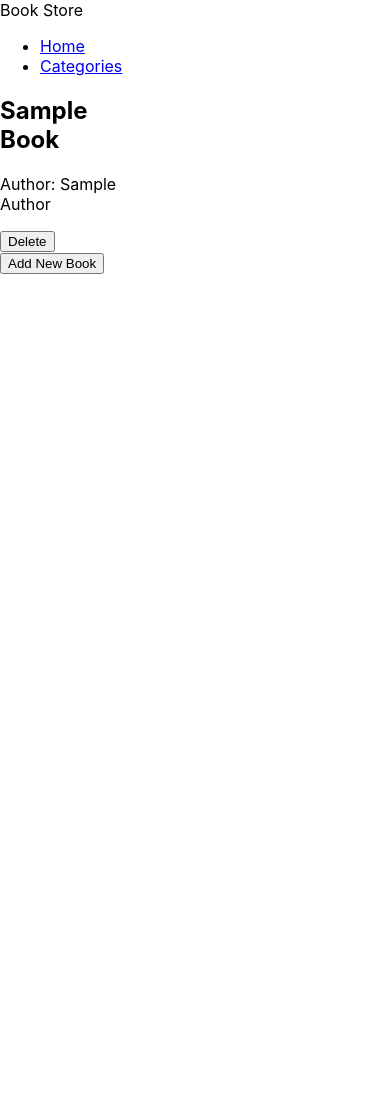
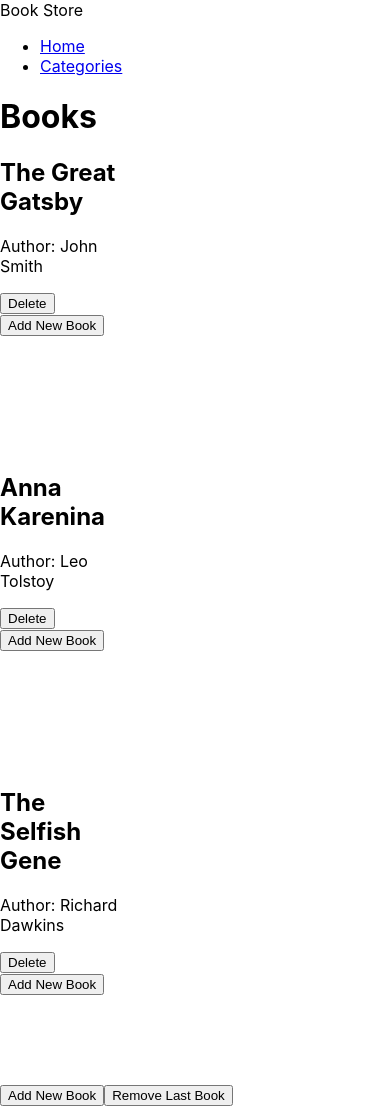
Before and after one commit to henask12/bookstore, a React (Create React App) app: page / in a window 390 px wide. Before the commit the page ends 844 px from the top, so only its background shows below. Built offline with nearby package versions, Linux system fonts and the light colour scheme.

Commit message:
book store

```diff
--- a/src/components/Book.js
+++ b/src/components/Book.js
@@ -8,7 +8,7 @@ const Book = ({ title, author, onDelete }) => {
   const [isAdding, setIsAdding] = useState(false);
   const [newBook, setNewBook] = useState({ title: '', author: '' });
   const dispatch = useDispatch();
-  const books = useSelector((state) => state.books.books);
+  const books = useSelector((state) => state.books);
 
   useEffect(() => {
     const storedBooks = JSON.parse(localStorage.getItem('books'));
--- a/src/components/BookList.js
+++ b/src/components/BookList.js
@@ -1,21 +1,37 @@
-// components/BookList.js
-import React, { useState } from 'react';
+import React from 'react';
+import { useSelector, useDispatch } from 'react-redux';
+import { addBook, removeBook } from '../redux/books/booksSlice';
 import Book from './Book';
 
 const BookList = () => {
-  const [books, setBooks] = useState([
-    { id: 1, title: 'Book 1', author: 'Author 1' },
-    { id: 2, title: 'Book 2', author: 'Author 2' },
-    // Add more books here
-  ]);
+  const books = useSelector((state) => state.books);
+  const dispatch = useDispatch();
 
   const handleDelete = (id) => {
-    setBooks(books.filter((book) => book.id !== id));
+    dispatch(removeBook({ id }));
+  };
+
+  const handleAddBook = () => {
+    const newBook = {
+      id: Date.now(),
+      title: 'New Book Title',
+      author: 'New Book Author',
+    };
+
+    dispatch(addBook(newBook));
+  };
+
+  const handleRemoveBook = () => {
+    if (books.length > 0) {
+      const lastBookId = books[books.length - 1].id;
+      dispatch(removeBook({ id: lastBookId }));
+    }
   };
 
   return (
-    <div>
-      <h1>Book List</h1>
+    <div className="container mx-auto px-4 py-8">
+      <h1 className="text-3xl font-bold mb-5 text-gray-800">Books</h1>
+      <div className="grid grid-cols-1 sm:grid-cols-2 md:grid-cols-3 gap-4">
         {books.map((book) => (
           <Book
             key={book.id}
@@ -25,6 +41,25 @@ const BookList = () => {
           />
         ))}
       </div>
+      <div className="flex justify-center mt-5">
+        <button
+          type="button"
+          onClick={handleAddBook}
+          className="bg-green-500 text-white px-4 py-2 rounded-md mt-2 mr-2"
+        >
+          Add New Book
+        </button>
+        {books.length > 0 && (
+          <button
+            type="button"
+            onClick={handleRemoveBook}
+            className="bg-red-500 text-white px-4 py-2 rounded-md mt-2"
+          >
+            Remove Last Book
+          </button>
+        )}
+      </div>
+    </div>
   );
 };
 
--- a/src/components/Home.js
+++ b/src/components/Home.js
@@ -1,10 +1,11 @@
 import React from 'react';
-import Book from './Book';
+import BookList from './BookList';
 
 export default function Home() {
   return (
     <>
-      <Book title="Sample Book" author="Sample Author" onDelete={() => {}} />
+      {/* <Book title="Sample Book" author="Sample Author" onDelete={() => {}} /> */}
+      <BookList />
     </>
   );
 }
--- a/src/redux/books/booksSlice.js
+++ b/src/redux/books/booksSlice.js
@@ -1,18 +1,39 @@
 import { createSlice } from '@reduxjs/toolkit';
 
-const initialState = {
-  books: JSON.parse(localStorage.getItem('books')) || [],
-};
+// const initialState = {
+//   books: JSON.parse(localStorage.getItem('books')) || [],
+// };
+const initialState = [
+  {
+    item_id: 'item1',
+    title: 'The Great Gatsby',
+    author: 'John Smith',
+    category: 'Fiction',
+  },
+  {
+    item_id: 'item2',
+    title: 'Anna Karenina',
+    author: 'Leo Tolstoy',
+    category: 'Fiction',
+  },
+  {
+    item_id: 'item3',
+    title: 'The Selfish Gene',
+    author: 'Richard Dawkins',
+    category: 'Nonfiction',
+  },
+];
 
 const booksSlice = createSlice({
   name: 'books',
   initialState,
   reducers: {
     addBook: (state, action) => {
-      state.books.push(action.payload);
+      state.push(action.payload);
     },
     removeBook: (state, action) => {
-      state.books = state.books.filter((book) => book.id !== action.payload.id);
+      const bookIdToRemove = action.payload.id;
+      return state.filter((book) => book.item_id !== bookIdToRemove);
     },
   },
 });
```
Lines whose indentation alone changed are shown as unchanged.
